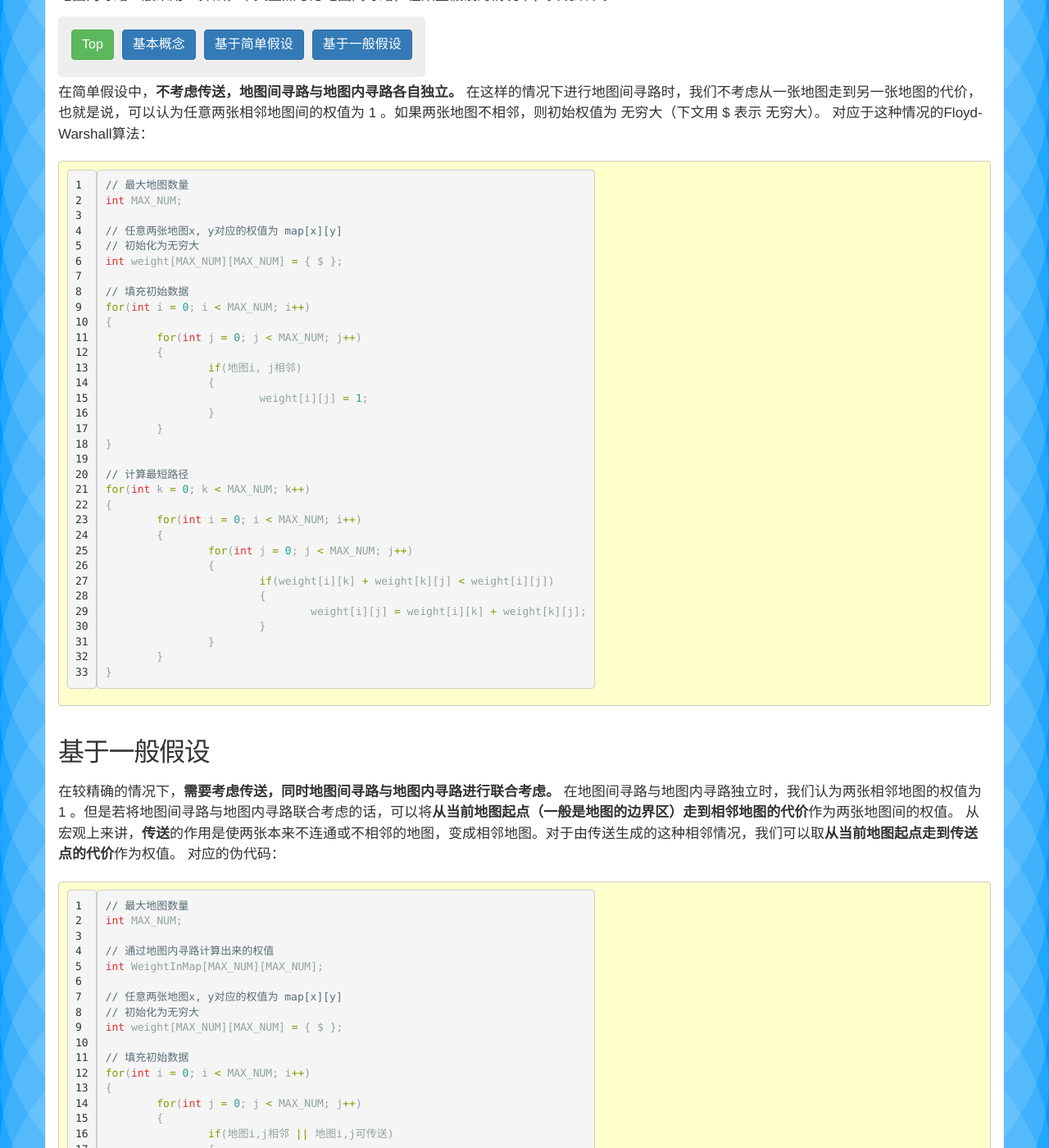
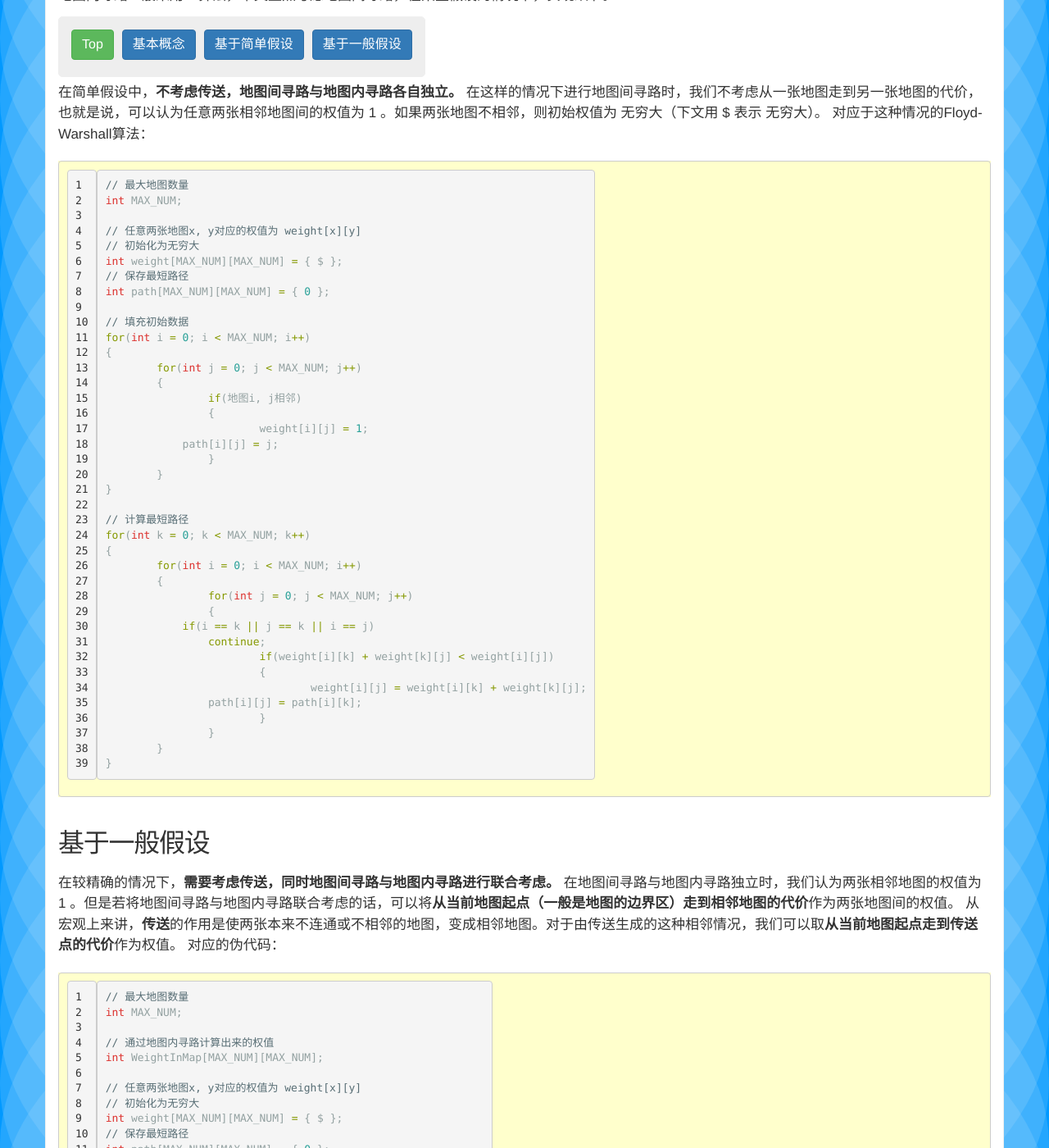
Before and after one commit to Gemini2015/gemini2015.github.io, a Jekyll site: the page built from _posts/2015-03-17-game-pathfinding.markdown, in a window 1280 px wide and 1400 px high, scrolled down 704 px. Shown: the whole window at 82% size. Built offline with Jekyll 4.4.1, drawn with Linux system fonts in a browser that asks for light colours; nearby versions of some CDN libraries; comment, search, counter and statistics services are not loaded; some of the changed text lies outside the part shown.

Commit message:
修改代码

```diff
--- a/_posts/2015-03-17-game-pathfinding.markdown
+++ b/_posts/2015-03-17-game-pathfinding.markdown
@@ -32,9 +32,11 @@
 // 最大地图数量
 int MAX_NUM;
 
-// 任意两张地图x, y对应的权值为 map[x][y]
+// 任意两张地图x, y对应的权值为 weight[x][y]
 // 初始化为无穷大
 int weight[MAX_NUM][MAX_NUM] = { $ };
+// 保存最短路径
+int path[MAX_NUM][MAX_NUM] = { 0 };
 
 // 填充初始数据
 for(int i = 0; i < MAX_NUM; i++)
@@ -44,6 +46,7 @@
 		if(地图i, j相邻)
 		{
 			weight[i][j] = 1;
+            path[i][j] = j;
 		}
 	}
 }
@@ -55,9 +58,12 @@
 	{
 		for(int j = 0; j < MAX_NUM; j++)
 		{
+            if(i == k || j == k || i == j)
+                continue;
 			if(weight[i][k] + weight[k][j] < weight[i][j])
 			{
 				weight[i][j] = weight[i][k] + weight[k][j];
+                path[i][j] = path[i][k];
 			}
 		}
 	}
@@ -77,9 +83,11 @@
 // 通过地图内寻路计算出来的权值
 int WeightInMap[MAX_NUM][MAX_NUM];
 
-// 任意两张地图x, y对应的权值为 map[x][y]
+// 任意两张地图x, y对应的权值为 weight[x][y]
 // 初始化为无穷大
 int weight[MAX_NUM][MAX_NUM] = { $ };
+// 保存最短路径
+int path[MAX_NUM][MAX_NUM] = { 0 };
 
 // 填充初始数据
 for(int i = 0; i < MAX_NUM; i++)
@@ -89,6 +97,7 @@
 		if(地图i,j相邻 || 地图i,j可传送)
 		{
 			weight[i][j] = WeightInMap[i][j];
+            path[i][j] = j;
 		}
 	}
 }
@@ -100,10 +109,13 @@
 	{
 		for(int j = 0; j < MAX_NUM; j++)
 		{
-			if(weight[i][k] + weight[k][j] < weight[i][j])
-			{
-				weight[i][j] = weight[i][k] + weight[k][j];
-			}
+			if(i == k || j == k || i == j)
+                continue;
+            if(weight[i][k] + weight[k][j] < weight[i][j])
+            {
+                weight[i][j] = weight[i][k] + weight[k][j];
+                path[i][j] = path[i][k];
+            }
 		}
 	}
 }
```
